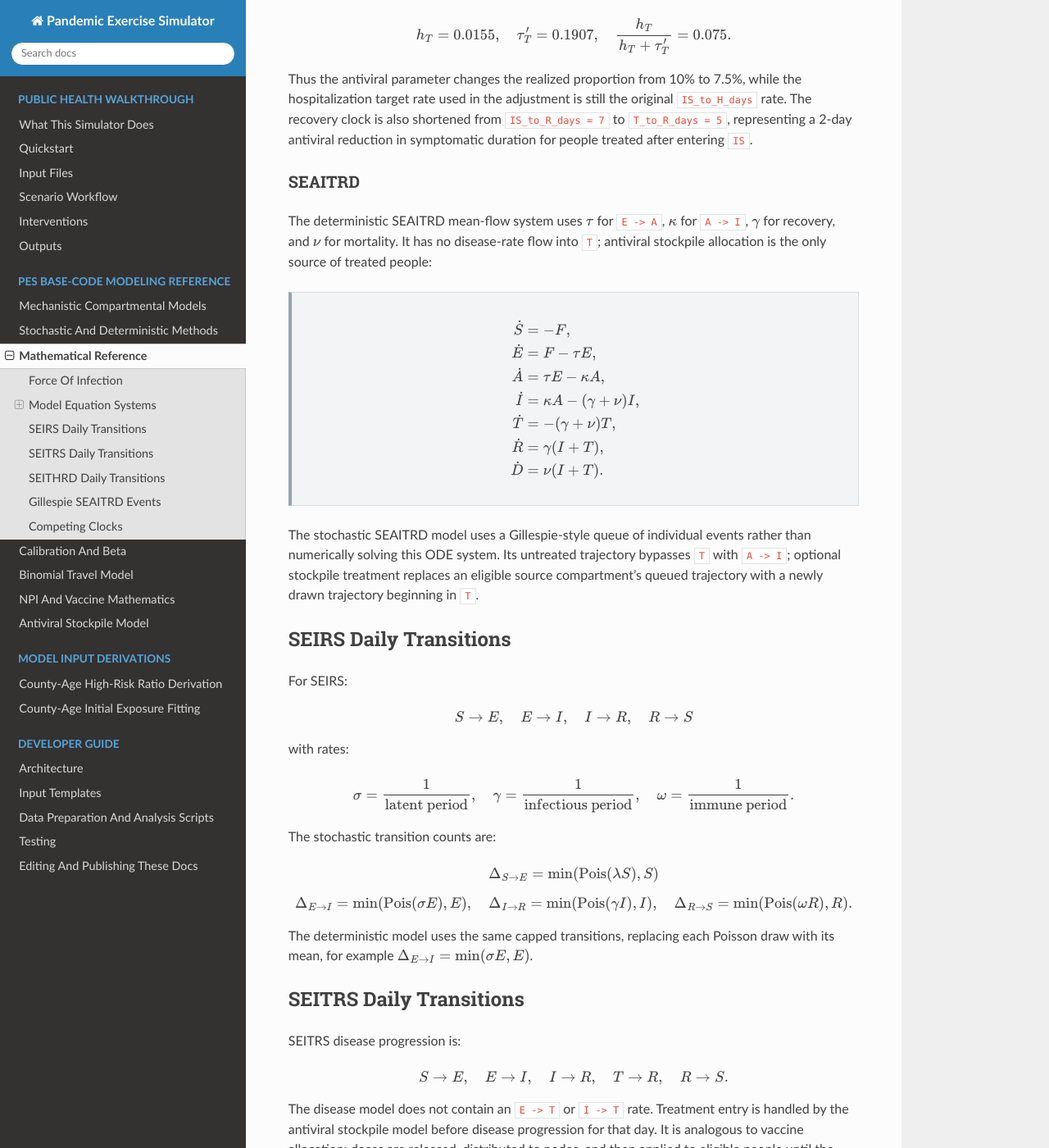
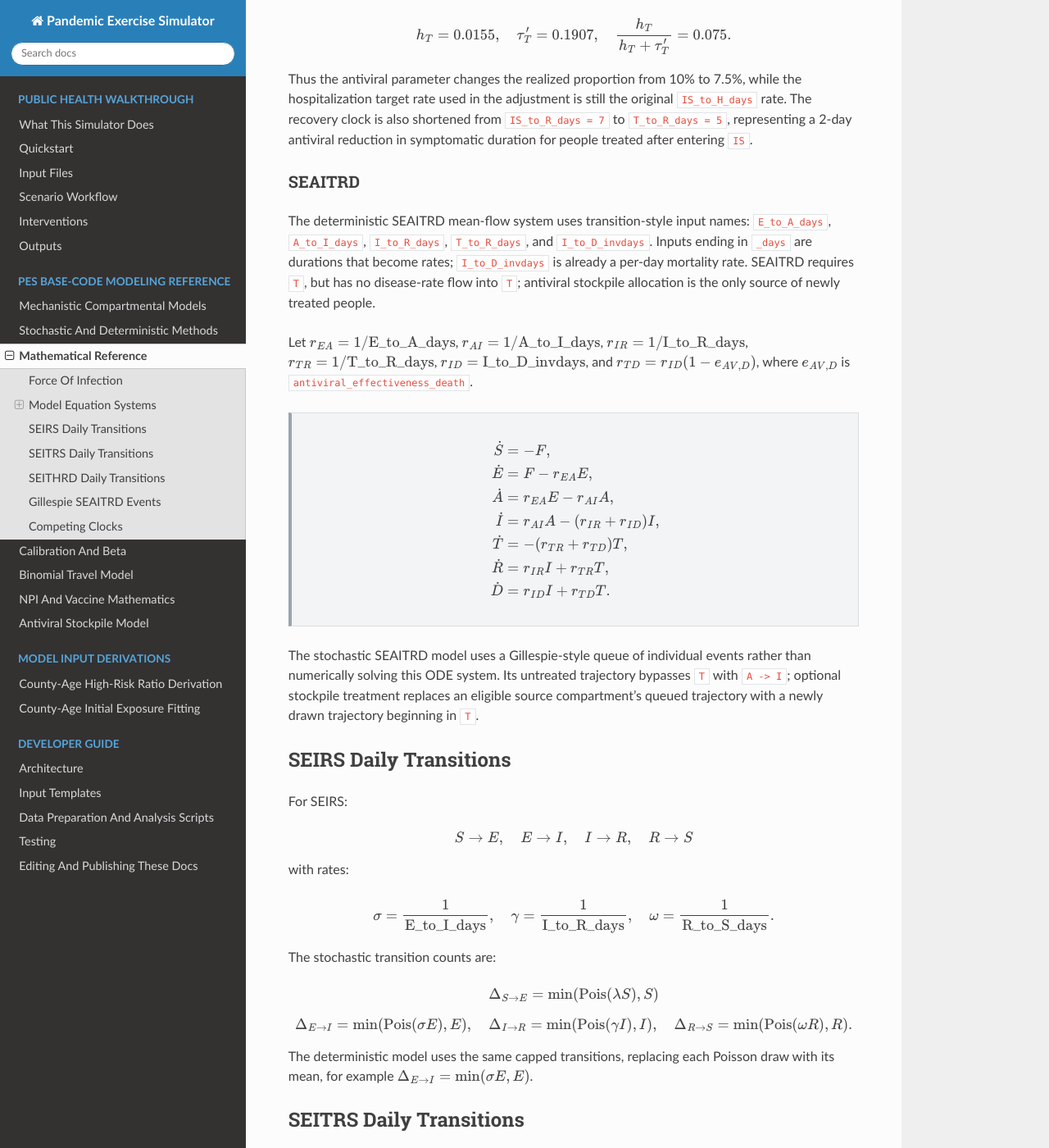
Before and after one commit to TACC/PandemicExerciseSimulator, a Sphinx documentation site: the page built from docs/modeling/math.md, in a window 1280 px wide and 1400 px high, scrolled down 4457 px. Shown: the whole window at 82% size. Built offline with Sphinx 7.4.7 and the Read the Docs theme 3.1.0, drawn with Linux system fonts in a browser that asks for light colours; some of the changed text lies outside the part shown.

Commit message:
Update SEAITRD model param names

````diff
--- a/docs/modeling/math.md
+++ b/docs/modeling/math.md
@@ -252,21 +252,31 @@ reduction in symptomatic duration for people treated after entering `IS`.
 
 ### SEAITRD
 
-The deterministic SEAITRD mean-flow system uses $\tau$ for `E -> A`,
-$\kappa$ for `A -> I`, $\gamma$ for recovery, and $\nu$ for mortality. It has
-no disease-rate flow into `T`; antiviral stockpile allocation is the only
-source of treated people:
+The deterministic SEAITRD mean-flow system uses transition-style input names:
+`E_to_A_days`, `A_to_I_days`, `I_to_R_days`, `T_to_R_days`, and
+`I_to_D_invdays`. Inputs ending in `_days` are durations that become rates;
+`I_to_D_invdays` is already a per-day mortality rate. SEAITRD requires `T`,
+but has no disease-rate flow into `T`; antiviral stockpile allocation is the
+only source of newly treated people.
+
+Let $r_{EA}=1/\text{E_to_A_days}$,
+$r_{AI}=1/\text{A_to_I_days}$,
+$r_{IR}=1/\text{I_to_R_days}$,
+$r_{TR}=1/\text{T_to_R_days}$,
+$r_{ID}=\text{I_to_D_invdays}$, and
+$r_{TD}=r_{ID}(1-e_{AV,D})$, where $e_{AV,D}$ is
+`antiviral_effectiveness_death`.
 
 :::{container} ode-system
 ```{math}
 \begin{aligned}
 \dot S &= -F, \\
-\dot E &= F - \tau E, \\
-\dot A &= \tau E - \kappa A, \\
-\dot I &= \kappa A - (\gamma+\nu)I, \\
-\dot T &= -(\gamma+\nu)T, \\
-\dot R &= \gamma(I+T), \\
-\dot D &= \nu(I+T).
+\dot E &= F - r_{EA} E, \\
+\dot A &= r_{EA} E - r_{AI} A, \\
+\dot I &= r_{AI} A - (r_{IR}+r_{ID})I, \\
+\dot T &= -(r_{TR}+r_{TD})T, \\
+\dot R &= r_{IR}I+r_{TR}T, \\
+\dot D &= r_{ID}I+r_{TD}T.
 \end{aligned}
 ```
 :::
@@ -291,9 +301,9 @@ R \rightarrow S
 with rates:
 
 ```{math}
-\sigma = \frac{1}{\text{latent period}}, \quad
-\gamma = \frac{1}{\text{infectious period}}, \quad
-\omega = \frac{1}{\text{immune period}}.
+\sigma = \frac{1}{\text{E_to_I_days}}, \quad
+\gamma = \frac{1}{\text{I_to_R_days}}, \quad
+\omega = \frac{1}{\text{R_to_S_days}}.
 ```
 
 The stochastic transition counts are:
@@ -426,8 +436,9 @@ I \rightarrow R \text{ or } D.
 ```
 
 Here `T` means Treated, and anyone in `T` is assumed to be receiving an
-antiviral. Untreated event times are drawn when the infection trajectory is
-created, but `T` is only entered when an antiviral stockpile dose is allocated.
+antiviral. `T` is a required SEAITRD compartment, but untreated event times
+still bypass it. A person enters `T` only when an antiviral stockpile dose is
+allocated.
 
 The optional stockpile model adds external queue edits:
 
@@ -444,7 +455,8 @@ and a new `T` trajectory is drawn. The treated death clock uses:
 \nu_T = \nu(1 - e_{AV,D}),
 ```
 
-where $e_{AV,D}$ is `antiviral_effectiveness_death`. There is no daily
+where $\nu$ is the configured `I_to_D_invdays` rate and $e_{AV,D}$ is
+`antiviral_effectiveness_death`. There is no daily
 antiviral transition rate. Every event moves one person out of one compartment
 and into another.
 Therefore, if $N_{c,\mathrm{before}}$ and $N_{c,\mathrm{after}}$ are the
````
Also changed, not shown: docs/modeling/antivirals.md (+22 -19 lines).
